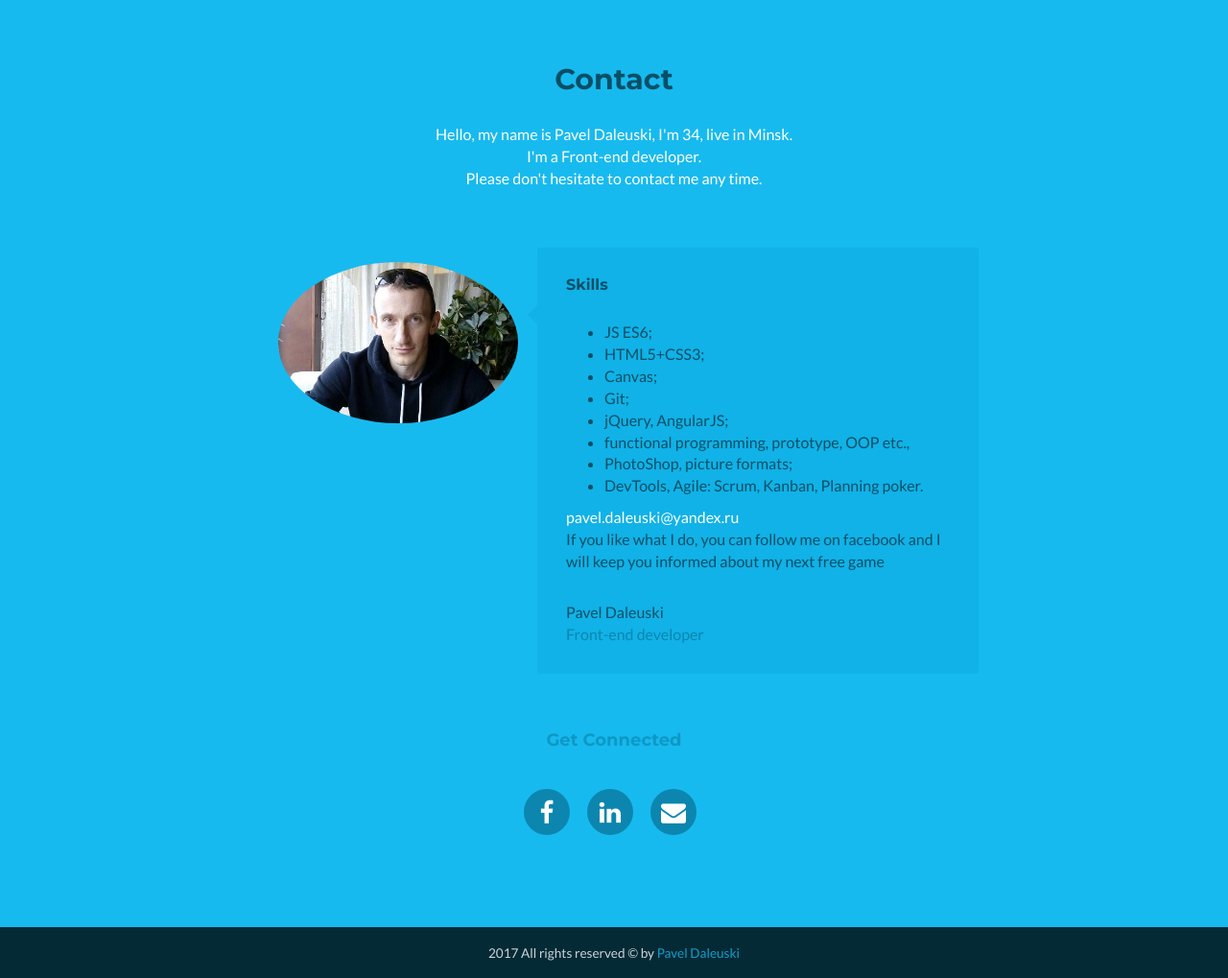
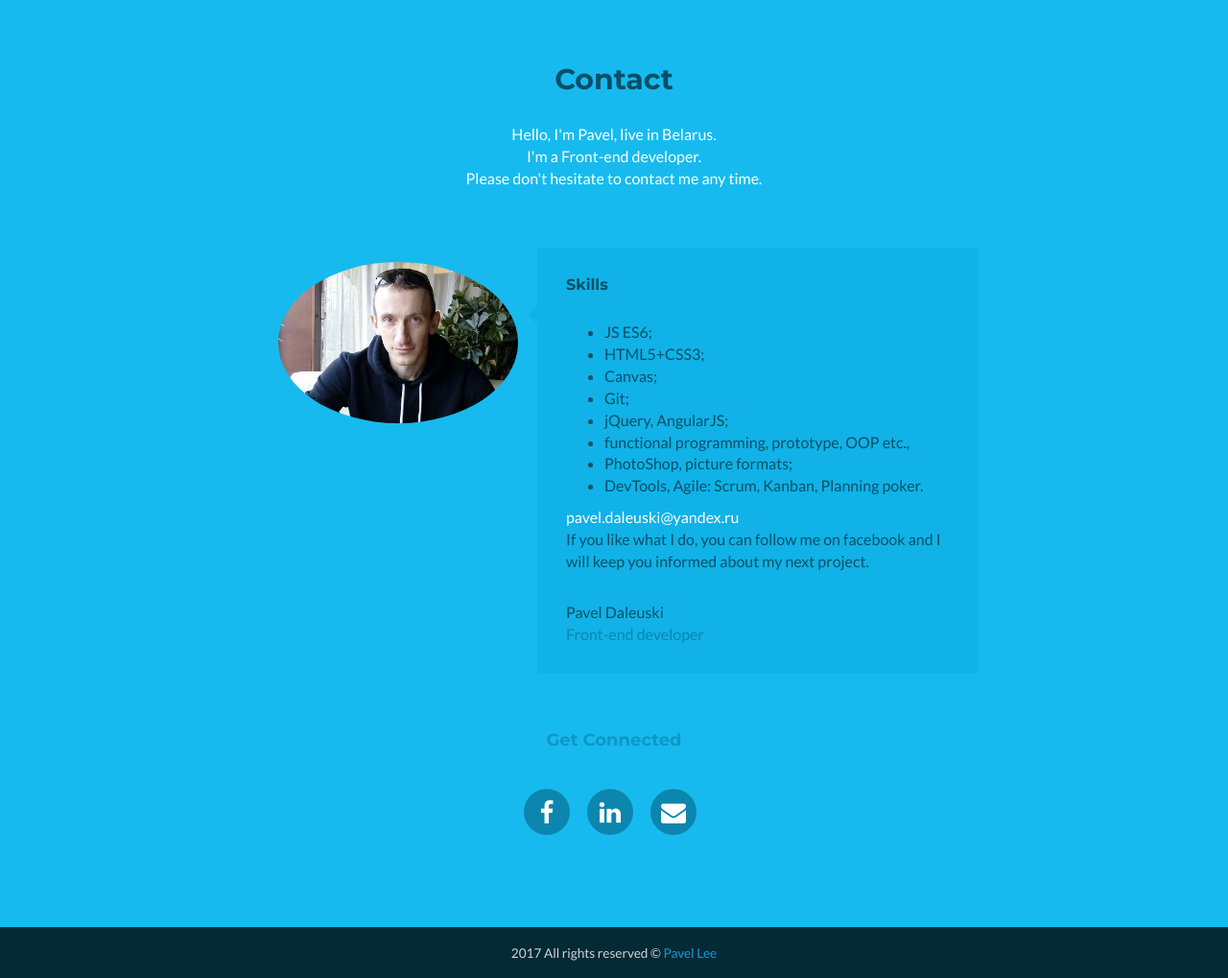
Before and after one commit to Panches-IQ/Panches-IQ.github.io, a plain HTML site: page index.html in a window 1280 px wide. Shown: the part 3260-4279 px from the top of the page at 96% size. Drawn offline with nearby package versions, Linux system fonts and the light colour scheme.

Commit message:
game feature: added english

```diff
--- a/index.html
+++ b/index.html
@@ -331,7 +331,7 @@ To finish the game you must ring the gong again.</p>
         <div class="container">
             <div class="contact-inner">
                 <h2 class="title  text-center">Contact</h2>
-                <p class="intro  text-center">Hello, my name is Pavel Daleuski, I'm 34,  live in Minsk. <br /> I'm a Front-end developer.<br/> Please don't hesitate to contact me any time.</p>
+                <p class="intro  text-center">Hello, I'm Pavel,  live in Belarus. <br /> I'm a Front-end developer.<br/> Please don't hesitate to contact me any time.</p>
                 <div class="author-message">
                     <div class="profile">
                         <img class="img-responsive" src="images/pavel.jpg" alt="" />
@@ -348,7 +348,7 @@ To finish the game you must ring the gong again.</p>
                             <li>PhotoShop, picture formats;</li>
                             <li>DevTools, Agile: Scrum, Kanban, Planning poker.</li>
                         </ul> <a href="#" target="_blank">pavel.daleuski@yandex.ru</a>
-                        <p>If you like what I do, you can follow me on facebook and I will keep you informed about my next free game</p>
+                        <p>If you like what I do, you can follow me on facebook and I will keep you informed about my next project.</p>
                         <div class="source">
                             <span class="name"><a href="https://www.facebook.com/pavel.daleuski?fref=ts" target="_blank">Pavel Daleuski</a></span>
                             <br />
@@ -374,7 +374,7 @@ To finish the game you must ring the gong again.</p>
     <!-- ******FOOTER****** -->
     <footer class="footer">
         <div class="container text-center">
-            <small class="copyright"> 2017 All rights reserved <!--i class="fa fa-heart"></i--> &copy; by <a href="http://github.com/panches-iq" target="_blank">Pavel Daleuski</a></small>
+            <small class="copyright"> 2017 All rights reserved <!--i class="fa fa-heart"></i--> &copy; <a href="http://github.com/panches-iq" target="_blank">Pavel Lee</a></small>
         </div><!--//container-->
     </footer><!--//footer-->
 
```
